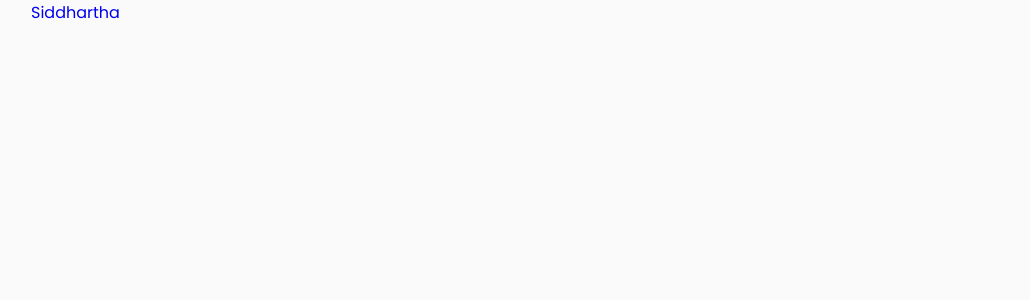
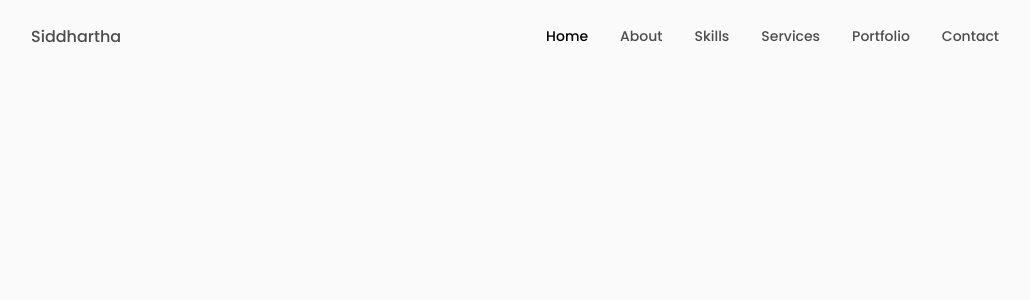
Before and after one commit to knotsid/portfolio, a React (Vite) app: page / in a window 1280 px wide. Shown: the top 300 px of the page, without its empty margins (125-1155 px from the left). Built offline with nearby package versions, Linux system fonts and the light colour scheme.

Commit message:
added header

```diff
--- a/src/App.css
+++ b/src/App.css
@@ -9,7 +9,7 @@
   /*Color mode HSL(hue, saturation, lightness)*/
   --hue: 0;
   --sat: 0%;
-  --title-color: hsl(var(--hue), var(--sat), 20%);
+  --title-color: hsl(var(--hue), var(--sat), 30%);
   --title-color-dark: hsl(var(--hue), var(--sat), 0%);
   --text-color: hsl(var(--hue), var(--sat), 46%);
   --body-color: hsl(var(--hue), var(--sat), 98%);
--- a/src/App.jsx
+++ b/src/App.jsx
@@ -1,7 +1,7 @@
 import { useState } from "react";
+import "./App.css";
+
 import Header from "./components/header/Header";
-
-import "./App.css";
 
 function App() {
 	return (
--- a/src/components/header/Header.jsx
+++ b/src/components/header/Header.jsx
@@ -1,23 +1,67 @@
-import React from "react";
+import React, { useState } from "react";
 import "./header.css";
 
 const Header = () => {
+	/*================ Toggle Menu ===============*/
+	const [toggle, setToggle] = useState(false);
+
 	return (
 		<header className="header">
 			<nav className="nav container">
-                    <a href="index.html" className="nav__logo">Siddhartha</a>
-                    <div className="nav__menu">
+				<a href="index.html" className="nav__logo">
+					Siddhartha
+				</a>
+				<div className={toggle ? "nav__menu show-menu" : "nav__menu"}>
 					<ul className="nav__list grid">
 						<li className="nav__item">
-                                   <a href="" className="nav__link">
-                                      <i className="uil uil- nav__icon"></i>
+							<a href="#home" className="nav__link active-link">
+								<i className="uil uil-estate nav__icon"></i> Home
+							</a>
+						</li>
+
+						<li className="nav__item">
+							<a href="#about" className="nav__link">
+								<i className="uil uil-user nav__icon"></i> About
+							</a>
+						</li>
+
+						<li className="nav__item">
+							<a href="#skills" className="nav__link">
+								<i className="uil uil-file-alt nav__icon"></i> Skills
+							</a>
+						</li>
+
+						<li className="nav__item">
+							<a href="#services" className="nav__link">
+								<i className="uil uil-briefcase nav__icon"></i> Services
+							</a>
+						</li>
+
+						<li className="nav__item">
+							<a href="#portfolio" className="nav__link">
+								<i className="uil uil-scenery nav__icon"></i> Portfolio
+							</a>
+						</li>
+
+						<li className="nav__item">
+							<a href="#contact" className="nav__link">
+								<i className="uil uil-message nav__icon"></i> Contact
 							</a>
 						</li>
 					</ul>
+
+					<i
+						class="uil uil-times nav__close"
+						onClick={() => setToggle(!toggle)}
+					></i>
+				</div>
+
+				<div className="nav__toggle" onClick={() => setToggle(!toggle)}>
+					<i class="uil uil-apps"></i>
 				</div>
 			</nav>
 		</header>
-     )
+	);
 };
 
 export default Header;
--- a/src/components/header/header.css
+++ b/src/components/header/header.css
@@ -0,0 +1,127 @@
+.header {
+     width: 100%;
+     position: fixed;
+     top: 0;
+     left: 0;
+     z-index: var(--z-fixed);
+     background-color: var(--body-color);
+}
+
+.nav {
+     height: calc(var(--header-height) + 1.5rem);
+     display: flex;
+     justify-content: space-between;
+     align-items: center;
+     column-gap: 1rem;
+}
+
+.nav__logo,
+.nav__toggle {
+     color: var(--title-color);
+     font-weight: var(--font-medium);
+}
+
+.nav__list {
+     display: flex;
+     column-gap: 2rem;
+}
+
+.nav__link {
+     display: flex;
+     flex-direction: column;
+     align-items: center;
+     font-size: var(--small-font-size);
+     color: var(--title-color);
+     font-weight: var(--font-medium);
+     transition: 0.5s;
+}
+
+.nav__icon,
+.nav__toggle,
+.nav__close {
+     display: none;
+}
+
+/* Active Link */
+.active-link,
+.nav__link:hover {
+     color: var(--title-color-dark);
+}
+
+/*=============== BREAKPOINTS ===============*/
+
+/* For large devices */
+
+@media screen and (max-width:768px) {
+     .header {
+          top: initial;
+          bottom: 0;
+     }
+
+     .nav {
+          height: var(--header-height);
+     }
+
+     .nav__menu {
+          position: fixed;
+          bottom: -100%;
+          left: 0;
+          width: 100%;
+          background-color: var(--body-color);
+          padding: 2rem 1.5rem 4rem;
+          box-shadow: 0 -1px 4px rgba(0, 0, 0, 0.15);
+          border-radius: 1.5rem 1.5rem 0 0;
+          transition: 0.5s;
+     }
+
+     /* SHOW MENU */
+     .show-menu{
+          bottom: 0;
+     }
+
+
+     .nav__list {
+          display: grid;
+          grid-template-columns: repeat(3, 1fr);
+          gap: 2rem;
+     }
+
+     .nav__icon {
+          font-size: 1.2rem;
+     }
+
+     .nav__close {
+          position: absolute;
+          right: 1.3rem;
+          bottom: .5rem;
+          font-size: 1.5rem;
+          cursor: pointer;
+          color: var(--title-color);
+     }
+
+     .nav__close:hover {
+          color: var(--title-color-dark);
+     }
+
+     .nav__toggle{
+          font-size: 1.2rem;
+          cursor: pointer;
+     }
+
+     .nav__icon,
+     .nav__close,
+     .nav__toggle {
+          display: block;
+     }
+}
+
+/* For small devices */
+@media screen and (max-width: 350px) {
+     .nav__menu{
+          padding: 2rem 0.25rem 4rem;
+     }
+
+     .nav__list{
+          column-gap: 0;
+     }
+}
```
Lines whose indentation alone changed are shown as unchanged.
